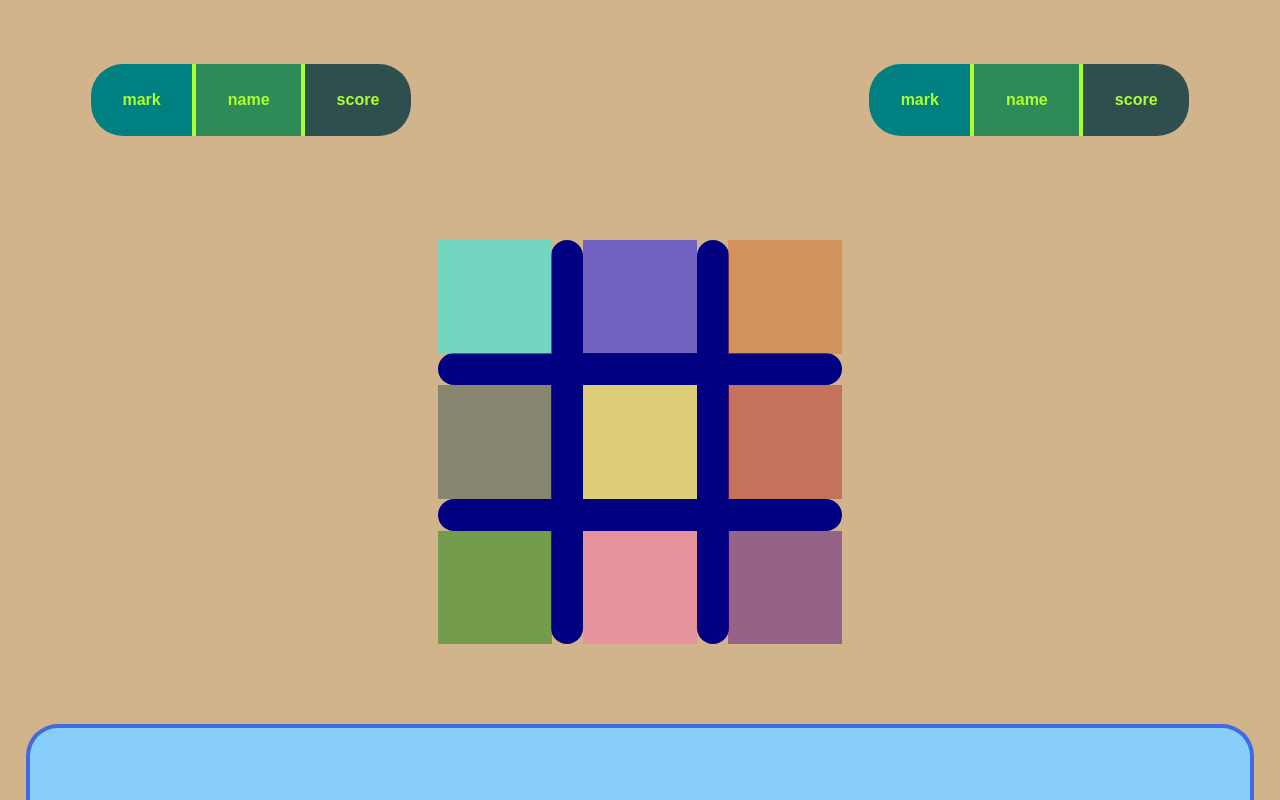
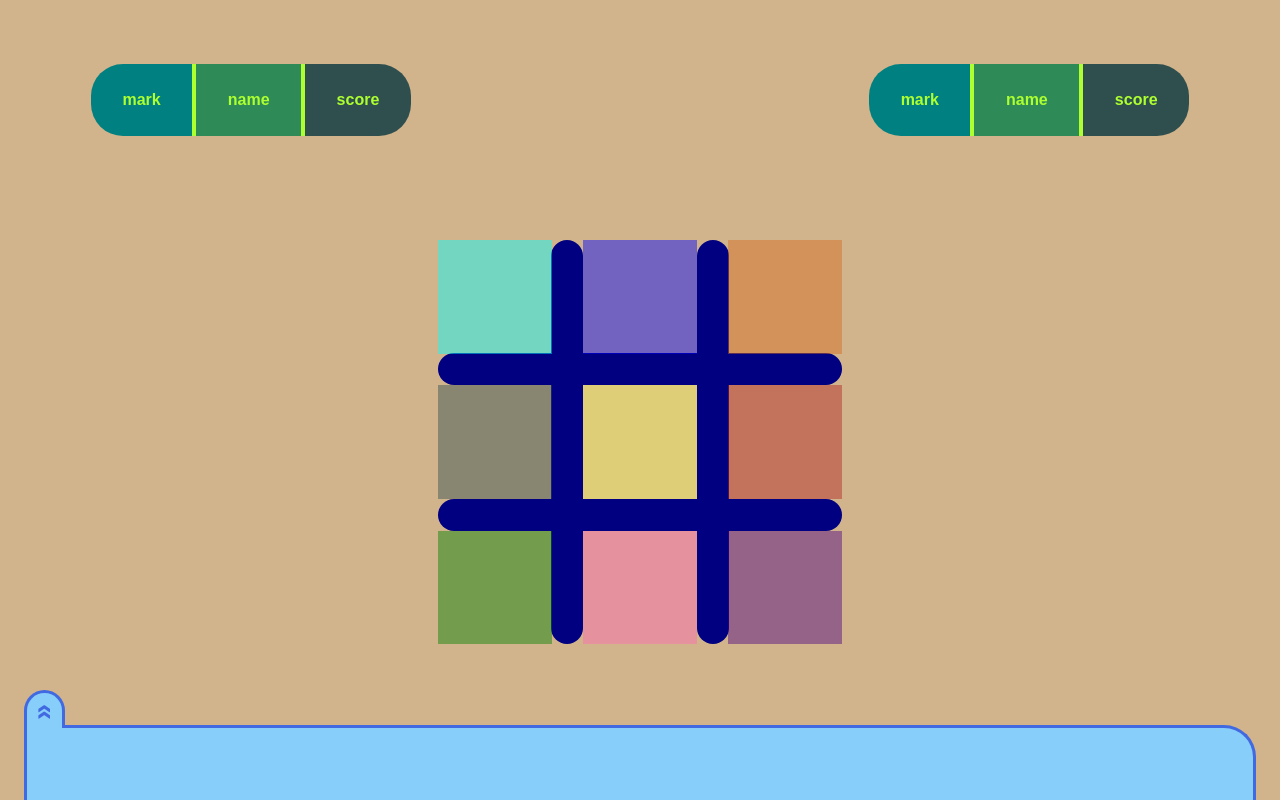
Before and after one commit to PalePuma/salsaverde, a website: page index.html in a window 1280 px wide. Drawn offline with Linux system fonts and the light colour scheme.

Commit message:
Add footer visibility toggle tab

```diff
--- a/index.html
+++ b/index.html
@@ -40,6 +40,9 @@
         </div>
       </section>
     </main>
-    <footer class="footer"></footer>
+    <footer>
+      <a href="#" class="toggle-tab"><span>&#187;</span></a>
+      <div class="bottom-bar"></div>
+    </footer>
   </body>
 </html>
--- a/style.css
+++ b/style.css
@@ -27,20 +27,6 @@ body {
   max-height: 0;
   min-height: 0;
   width: 100%;
-}
-
-.footer {
-  position: fixed;
-  left: 2%;
-  right: 2%;
-  bottom: 0;
-  height: var(--rect-height);
-
-  background: lightskyblue;
-  border-width: 4px 4px 0px 4px;
-  border-style: solid;
-  border-color: royalblue;
-  border-radius: var(--round-corners) var(--round-corners) 0 0;
 }
 
 .pill-flex-container {
@@ -102,6 +88,51 @@ body {
 
 .pill-score {
   background: darkslategray;
+}
+
+.toggle-tab {
+  display: block;
+  position: fixed;
+  left: 1.5rem;
+  height: 6.7rem;
+  width: 2.21rem;
+
+  color: royalblue;
+  background: lightskyblue;
+  text-decoration: none;
+  font: bold 1.8rem sans-serif;
+  border-width: 3px 3px 0 3px;
+  border-style: solid;
+  border-color: royalblue;
+  border-radius: 2rem 2rem 0 0;
+}
+
+.toggle-tab span {
+  display: block;
+  text-align: end;
+  transform: rotate(-90deg);
+  width: 4.8rem;
+  padding: 0px 1rem 0 0;
+  margin: 1.6rem 0 0 -1.95rem;
+}
+
+.bottom-bar {
+  position: fixed;
+  left: 3.9rem;
+  right: 1.5rem;
+  height: var(--rect-height);
+
+  background: lightskyblue;
+  border-width: 3px 3px 0px 0px;
+  border-style: solid;
+  border-color: royalblue;
+  border-radius: 0 var(--round-corners) 0 0;
+}
+
+.bottom-bar,
+.toggle-tab,
+.toggle-tab span {
+  bottom: 0;
 }
 
 .board-sizing-utility {
```
